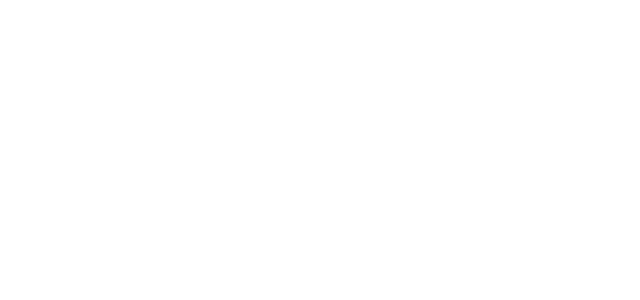
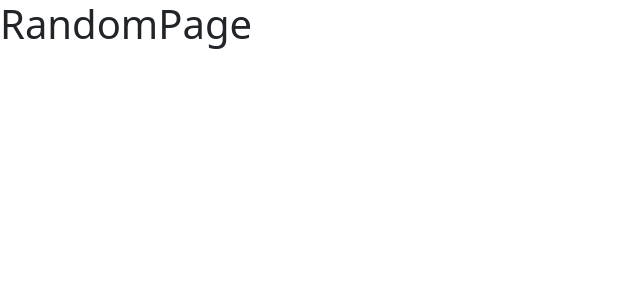
Before and after one commit to MarcoProstamo/webapp-react, a React (Vite) app: page /random in a window 1280 px wide. Shown: the top 300 px of the page, without its empty margins (0-640 px from the left). Built offline with nearby package versions, Linux system fonts and the light colour scheme.

Commit message:
Add → Basic Routing

```diff
--- a/src/App.jsx
+++ b/src/App.jsx
@@ -1,3 +1,23 @@
+import { BrowserRouter, Routes, Route } from "react-router-dom";
+import DefaultLayout from "./assets/layout/DefaultLayout";
+import HomePage from "./assets/pages/HomePage";
+import AboutUsPage from "./assets/pages/AboutUsPage";
+import MoviesPage from "./assets/pages/MoviesPage";
+import RandomPage from "./assets/pages/RandomPage";
+
 export default function App() {
-  return;
+  return (
+    <BrowserRouter>
+      <Routes>
+        <Route Component={DefaultLayout}>
+          <Route path="/">
+            <Route index Component={HomePage} />
+            <Route path="/aboutus" Component={AboutUsPage} />
+            <Route path="/movies" Component={MoviesPage} />
+            <Route path="/random" Component={RandomPage} />
+          </Route>
+        </Route>
+      </Routes>
+    </BrowserRouter>
+  );
 }
--- /dev/null
+++ b/src/assets/layout/DefaultLayout.jsx
@@ -0,0 +1,14 @@
+import { Outlet } from "react-router-dom";
+import Header from "./Header";
+import Main from "./Main";
+
+export default function defaultLayout() {
+  return (
+    <div className="wrapper">
+      <Header />
+      <Main>
+        <Outlet />
+      </Main>
+    </div>
+  );
+}
--- /dev/null
+++ b/src/assets/layout/Header.jsx
@@ -0,0 +1,3 @@
+export default function Header() {
+  return <header></header>;
+}
--- /dev/null
+++ b/src/assets/layout/Main.jsx
@@ -0,0 +1,3 @@
+export default function Main({ children }) {
+  return <main>{children}</main>;
+}
--- /dev/null
+++ b/src/assets/pages/AboutUsPage.jsx
@@ -0,0 +1,3 @@
+export default function AboutUsPage() {
+  return <h1>AboutUsPage</h1>;
+}
--- /dev/null
+++ b/src/assets/pages/HomePage.jsx
@@ -0,0 +1,3 @@
+export default function HomePage() {
+  return <h1>HomePage</h1>;
+}
--- /dev/null
+++ b/src/assets/pages/MoviesPage.jsx
@@ -0,0 +1,3 @@
+export default function MoviesPage() {
+  return <h1>MoviesPage</h1>;
+}
--- /dev/null
+++ b/src/assets/pages/RandomPage.jsx
@@ -0,0 +1,3 @@
+export default function RandomPage() {
+  return <h1>RandomPage</h1>;
+}
```
